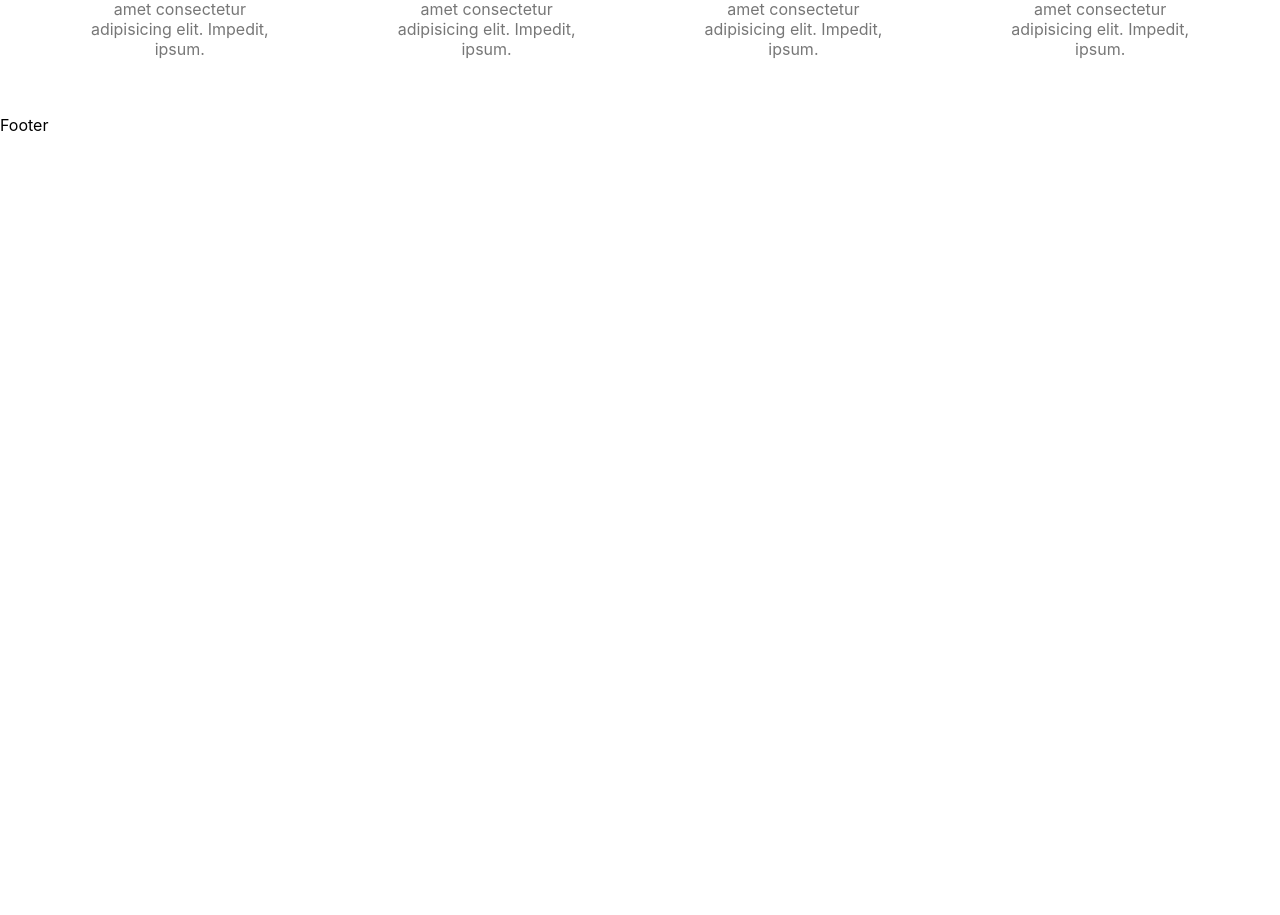
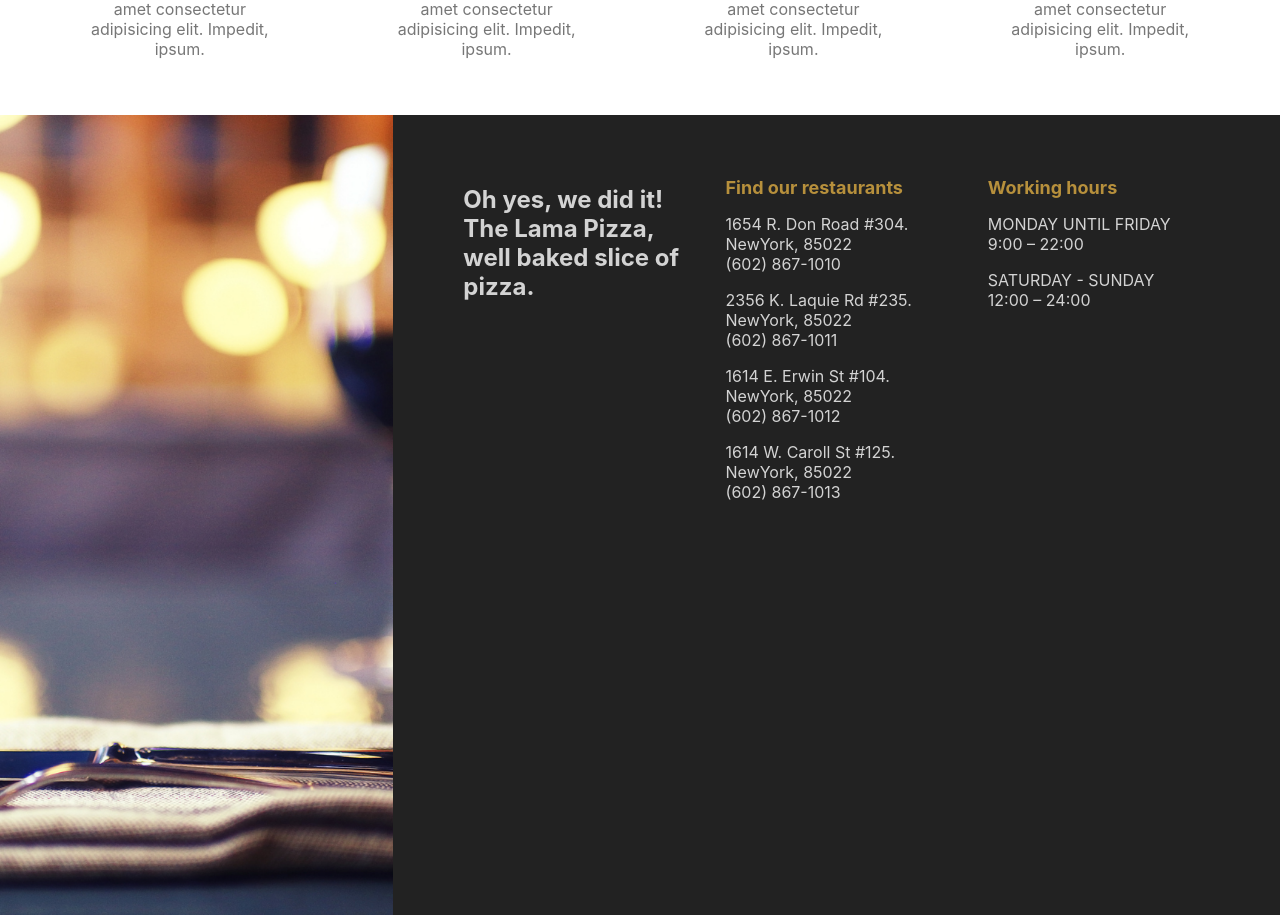
Before and after one commit to tarunfy/pizza-shop, a Next.js app: page / in a window 1280 px wide. Shown: the part 1708-2623 px from the top of the page. Before the commit the page ends 1843 px from the top, so only its background shows below. Built offline with nearby package versions, Linux system fonts and the light colour scheme.

Commit message:
footer designed

```diff
--- a/components/Footer.jsx
+++ b/components/Footer.jsx
@@ -1,5 +1,55 @@
+import Image from "next/image";
+import styles from "../styles/Footer.module.css";
+
 const Footer = () => {
-  return <div>Footer</div>;
+  return (
+    <div className={styles.container}>
+      <div className={styles.item}>
+        <Image src="/img/bg.png" alt="footer" layout="fill" objectFit="cover" />
+      </div>
+      <div className={styles.item}>
+        <div className={styles.card}>
+          <h2 className={styles.motto}>
+            Oh yes, we did it! The Lama Pizza, well baked slice of pizza.
+          </h2>
+        </div>
+        <div className={styles.card}>
+          <h1 className={styles.title}>Find our restaurants</h1>
+          <p className={styles.text}>
+            1654 R. Don Road #304.
+            <br /> NewYork, 85022
+            <br /> (602) 867-1010
+          </p>
+          <p className={styles.text}>
+            2356 K. Laquie Rd #235.
+            <br /> NewYork, 85022
+            <br /> (602) 867-1011
+          </p>
+          <p className={styles.text}>
+            1614 E. Erwin St #104.
+            <br /> NewYork, 85022
+            <br /> (602) 867-1012
+          </p>
+          <p className={styles.text}>
+            1614 W. Caroll St #125.
+            <br /> NewYork, 85022
+            <br /> (602) 867-1013
+          </p>
+        </div>
+        <div className={styles.card}>
+          <h1 className={styles.title}>Working hours</h1>
+          <p className={styles.text}>
+            MONDAY UNTIL FRIDAY
+            <br /> 9:00 – 22:00
+          </p>
+          <p className={styles.text}>
+            SATURDAY - SUNDAY
+            <br /> 12:00 – 24:00
+          </p>
+        </div>
+      </div>
+    </div>
+  );
 };
 
 export default Footer;
--- /dev/null
+++ b/styles/Footer.module.css
@@ -0,0 +1,35 @@
+.container{
+    height: 100vh;
+    background-color: #222;
+    display: flex;
+}
+
+.item{
+    flex: 1;
+    position: relative;
+display: flex;
+}
+.item:last-child{
+    flex: 2;
+    padding: 50px;
+    justify-content: space-between;
+}
+
+
+.card{
+    flex :1;
+    padding: 0px 20px;
+}
+
+.title{
+    font-size: 18px;
+    color: #b7903c;
+}
+
+.text{
+    color: lightgray;
+}
+
+.motto{
+    color: rgb(211,211,211);
+}
--- a/styles/Navbar.module.css
+++ b/styles/Navbar.module.css
@@ -1,7 +1,7 @@
  .container{
     height: 100px;
     padding: 0px 50px;
-    background-color: rgba(209, 65, 30, 0.7);
+    background-color: rgba(0,0,0,0.1);
     display: flex;
     align-items: center;
     justify-content: space-between;
--- a/styles/ProductList.module.css
+++ b/styles/ProductList.module.css
@@ -14,7 +14,6 @@
 .wrapper{
     display: flex;
     justify-content: space-between;
-
     align-items: center;
     width: 100%;
     flex-wrap: wrap;
```
